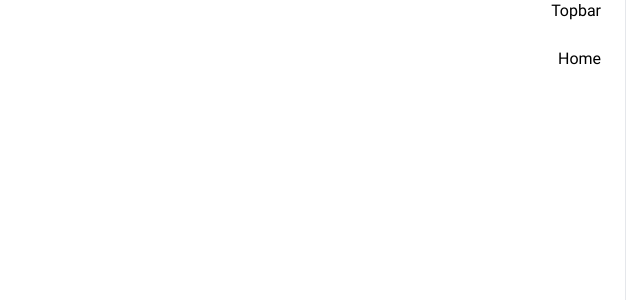
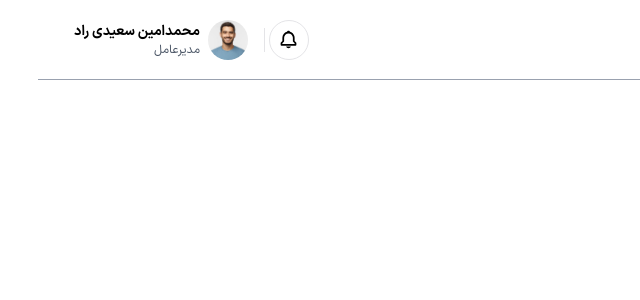
Before and after one commit to Mostafa-mb/03---Admin-Dashboard, a React (Vite) app: page / in a window 1280 px wide. Shown: the top 300 px of the page, without its empty margins (640-1280 px from the left). Built offline with nearby package versions, Linux system fonts and the light colour scheme.

Commit message:
complete topbar section in dashboard layout

```diff
--- /dev/null
+++ b/src/components/common/BackgroundOverlay.jsx
@@ -0,0 +1,22 @@
+import React from "react";
+
+function BackgroundOverlay() {
+  return (
+    <div className="min-h-screen w-full bg-white opacity-30 fixed size-full">
+      <div
+        className="fixed size-full inset-0 z-0"
+        style={{
+          backgroundImage: `
+        linear-gradient(to right,rgba(229,231,235,0.8) 1px,transparent 1px)
+        linear-gradient(to bottom,rgba(229,231,235,0.8) 1px,transparent 1px)
+        radial-gradient(circle 500px at 20% 80%,rgba(139,92,246,0.3),transparent)
+        radial-gradient(circle 500px at 80% 20%,rgba(59,130,246,0.3),transparent)
+        `,
+          backgroundSize: "48px 48px,48px 48px,100% 100%,100% 100%",
+        }}
+      ></div>
+    </div>
+  );
+}
+
+export default BackgroundOverlay;
--- a/src/components/layouts/DashboardLayout.jsx
+++ b/src/components/layouts/DashboardLayout.jsx
@@ -2,6 +2,7 @@
 import { Outlet } from "react-router";
 import Sidebar from "../../features/Sidebar/Sidebar";
 import Topbar from "../../features/Topbar/Topbar";
+import BackgroundOverlay from "../common/BackgroundOverlay";
 
 function DashboardLayout() {
   return (
@@ -14,7 +15,7 @@
           <div className="relative z-10 ">
             <Outlet></Outlet>
           </div>
-          {/* <BackgroundOverlay></BackgroundOverlay> */}
+          <BackgroundOverlay></BackgroundOverlay>
         </div>
       </section>
     </main>
--- /dev/null
+++ b/src/data/constants.js
@@ -0,0 +1 @@
+export const AVATAR_URL = "/public/images/profile-avatar.jpg";
--- a/src/features/Topbar/Topbar.jsx
+++ b/src/features/Topbar/Topbar.jsx
@@ -1,9 +1,22 @@
-import React from 'react'
+import React from "react";
+import SearchInput from "./components/SearchInput";
+import Notification from "./components/Notification";
+import Devider from "./components/Devider";
+import Profile from "./components/Profile";
 
 function Topbar() {
   return (
-    <div>Topbar</div>
-  )
+    <div className="flex justify-between items-center w-full h-20 z-10 border-b border-b-gray-400">
+      <div>
+        <SearchInput></SearchInput>
+      </div>
+      <div className="flex items-center gap-x-1">
+        <Notification></Notification>
+        <Devider></Devider>
+        <Profile></Profile>
+      </div>
+    </div>
+  );
 }
 
-export default Topbar
+export default Topbar;
--- /dev/null
+++ b/src/features/Topbar/components/Devider.jsx
@@ -0,0 +1,7 @@
+import React from "react";
+
+function Devider() {
+  return <div className="w-px h-6 border-l primary-border-color" />;
+}
+
+export default Devider;
--- /dev/null
+++ b/src/features/Topbar/components/Notification.jsx
@@ -0,0 +1,12 @@
+import React from "react";
+import { BiBell } from "react-icons/bi";
+
+function Notification() {
+  return (
+    <button className="flex size-10 border primary-border-color rounded-full items-center justify-center cursor-pointer hover:text-white hover:primary-bg">
+      <BiBell className="text-[21px]" />
+    </button>
+  );
+}
+
+export default Notification;
--- /dev/null
+++ b/src/features/Topbar/components/Profile.jsx
@@ -0,0 +1,25 @@
+import React from "react";
+import { AVATAR_URL } from "../../../data/constants";
+
+function Profile() {
+  return (
+    <div
+      tabindex="1"
+      className="flex focus-within:ring-2 focus-within:ring-black/20 cursor-pointer items-center gap-2 select-none p-3 hover:bg-black/5 rounded-md duration-150"
+    >
+      <div className="size-10">
+        <img
+          className="size-full rounded-full object-cover"
+          src={AVATAR_URL}
+          alt="User Avatar"
+        />
+      </div>
+      <div>
+        <p className="text-sm font-bold">محمدامین سعیدی راد</p>
+        <p className="text-xs text-gray-600">مدیرعامل</p>
+      </div>
+    </div>
+  );
+}
+
+export default Profile;
--- /dev/null
+++ b/src/features/Topbar/components/SearchInput.jsx
@@ -0,0 +1,25 @@
+import React from "react";
+import { MdKeyboardCommandKey } from "react-icons/md";
+
+function SearchInput() {
+  return (
+    <div className="relative h-10 border rounded-lg primary-border-color w-[288px] flex items-center justify-center duration-150 focus-within:ring-4 focus-within:ring-rose-500/10 focus-within:border-rose-500/20! text-sm">
+      <input
+        type="text"
+        className="absolute size-full focus-within:outline-none placeholder:text-sm px-4"
+        placeholder="جستجو کنید ..."
+      />
+
+      <div className="absolute left-4 flex-center gap-1 *:size-5 text-sm *:rounded-sm select-none *:bg-[#ECEFF3] *:flex-center text-[#818898]">
+        <span>
+          <MdKeyboardCommandKey />
+        </span>
+        <span>
+          <kbd>K</kbd>
+        </span>
+      </div>
+    </div>
+  );
+}
+
+export default SearchInput;
```
